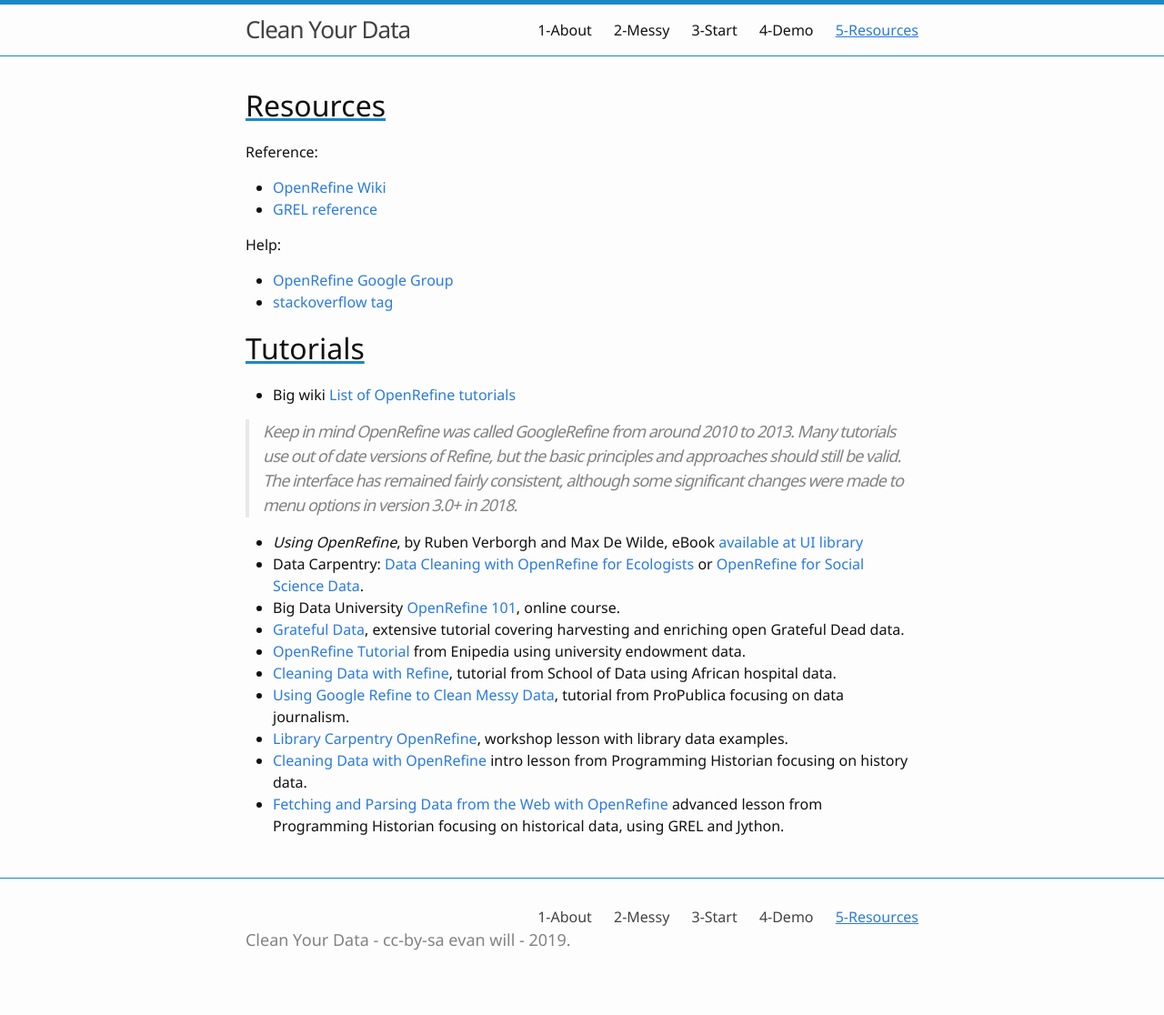
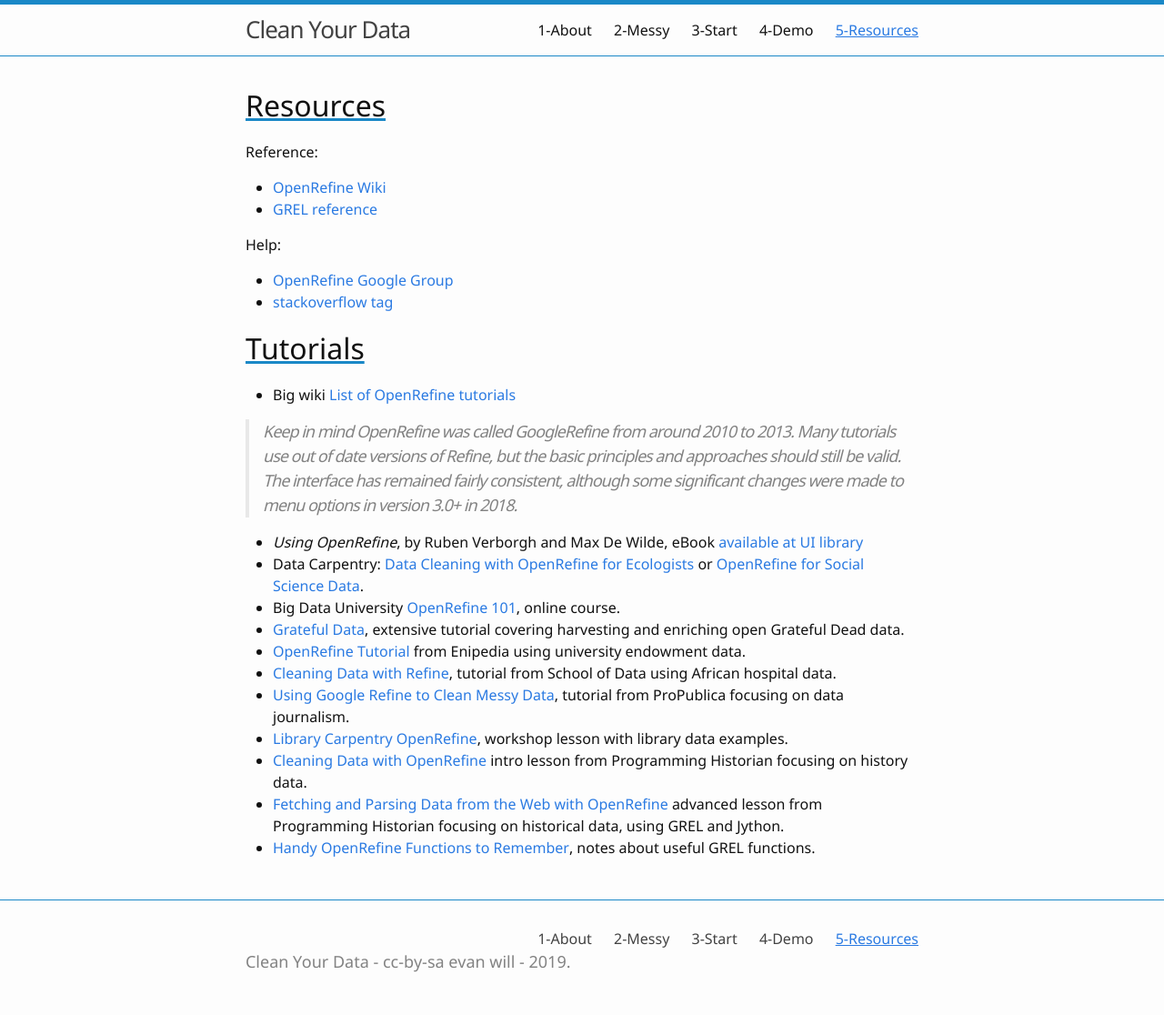
Before and after one commit to evanwill/clean-your-data, a Jekyll site: the page built from 5-resources.md, in a window 1280 px wide. Shown: the whole page at 91% size. Built offline with Jekyll 4.4.1, drawn with Linux system fonts in a browser that asks for light colours; before the commit the page ends 1092 px from its top, so only the background shows below that.

Commit message:
add notes link

```diff
--- a/5-resources.md
+++ b/5-resources.md
@@ -34,3 +34,4 @@ Help:
 - [Library Carpentry OpenRefine](https://librarycarpentry.org/lc-open-refine/){:target="_blank"}, workshop lesson with library data examples.
 - [Cleaning Data with OpenRefine](http://programminghistorian.org/lessons/cleaning-data-with-openrefine){:target="_blank"} intro lesson from Programming Historian focusing on history data.
 - [Fetching and Parsing Data from the Web with OpenRefine](https://programminghistorian.org/lessons/fetch-and-parse-data-with-openrefine){:target="_blank"} advanced lesson from Programming Historian focusing on historical data, using GREL and Jython.
+- [Handy OpenRefine Functions to Remember](https://evanwill.github.io/_drafts/notes/open-refine-tips.html){:target="_blank"}, notes about useful GREL functions.
```
